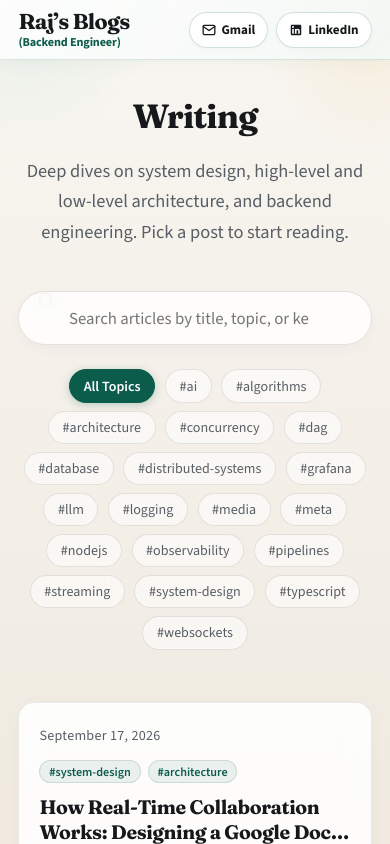
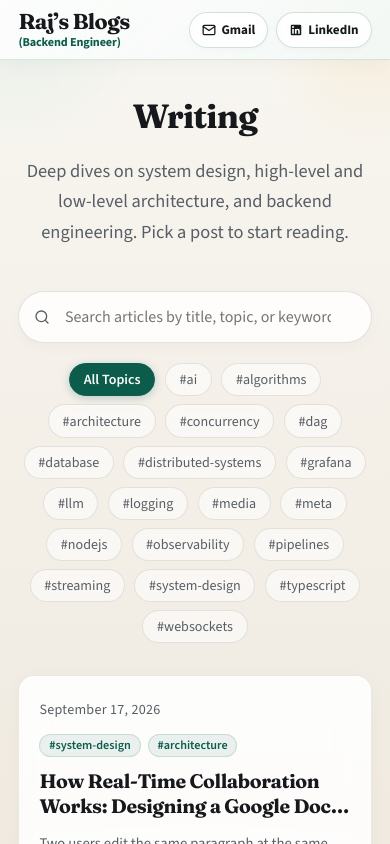
Before and after one commit to Rajkushwaha0/Personal-Blogs-Website-, a React (Vite) app: page / in a window 390 px wide. Shown: the top 844 px of the page. Built offline with nearby package versions, Linux system fonts and the light colour scheme.

Commit message:
fixed search icon issue for search bar

```diff
--- a/src/pages/HomePage.tsx
+++ b/src/pages/HomePage.tsx
@@ -87,6 +87,14 @@ export function HomePage() {
       {/* Instant Search & Topic Index Bar */}
       <div className="search-filter-bar">
         <div className="search-input-wrap">
+          <input
+            type="search"
+            className="search-input"
+            placeholder="Search articles by title, topic, or keyword (e.g. 'OT', 'CRDT', 'streaming')..."
+            value={searchQuery}
+            onChange={(e) => setSearchQuery(e.target.value)}
+            aria-label="Search posts"
+          />
           <svg
             className="search-icon"
             width="18"
@@ -97,18 +105,11 @@ export function HomePage() {
             strokeWidth="2"
             strokeLinecap="round"
             strokeLinejoin="round"
+            aria-hidden="true"
           >
             <circle cx="11" cy="11" r="8" />
             <line x1="21" y1="21" x2="16.65" y2="16.65" />
           </svg>
-          <input
-            type="search"
-            className="search-input"
-            placeholder="Search articles by title, topic, or keyword (e.g. 'OT', 'CRDT', 'streaming')..."
-            value={searchQuery}
-            onChange={(e) => setSearchQuery(e.target.value)}
-            aria-label="Search posts"
-          />
           {searchQuery && (
             <button
               type="button"
--- a/src/styles/index.css
+++ b/src/styles/index.css
@@ -948,6 +948,8 @@ a:hover {
 
 .search-input-wrap {
   position: relative;
+  display: flex;
+  align-items: center;
   width: 100%;
   max-width: 44rem;
   margin: 0 auto;
@@ -956,15 +958,29 @@ a:hover {
 .search-icon {
   position: absolute;
   left: 1.15rem;
+  top: 50%;
+  transform: translateY(-50%);
   color: var(--ink-muted);
   pointer-events: none;
+  z-index: 2;
+  display: flex;
+  align-items: center;
+  justify-content: center;
+  width: 18px;
+  height: 18px;
+  transition: color 0.2s ease;
+}
+
+.search-input-wrap:focus-within .search-icon {
+  color: var(--accent);
 }
 
 .search-input {
   width: 100%;
-  padding: 0.95rem 2.85rem 0.95rem 3.1rem;
+  padding: 0.92rem 2.85rem 0.92rem 3.15rem;
   font-family: var(--font-body);
   font-size: 1.05rem;
+  line-height: 1.5;
   color: var(--ink);
   background: rgba(255, 255, 255, 0.85);
   backdrop-filter: blur(12px);
@@ -974,6 +990,16 @@ a:hover {
   outline: none;
   box-shadow: 0 4px 16px -2px rgba(28, 25, 20, 0.04);
   transition: border-color 0.2s, box-shadow 0.2s, background 0.2s;
+  -webkit-appearance: none;
+  appearance: none;
+}
+
+.search-input::-webkit-search-decoration,
+.search-input::-webkit-search-cancel-button,
+.search-input::-webkit-search-results-button,
+.search-input::-webkit-search-results-decoration {
+  -webkit-appearance: none;
+  display: none;
 }
 
 .search-input:focus {
@@ -984,18 +1010,29 @@ a:hover {
 
 .search-clear-btn {
   position: absolute;
-  right: 1rem;
+  right: 0.85rem;
+  top: 50%;
+  transform: translateY(-50%);
+  display: inline-flex;
+  align-items: center;
+  justify-content: center;
+  width: 1.75rem;
+  height: 1.75rem;
   background: none;
   border: none;
-  font-size: 1.35rem;
+  font-size: 1.25rem;
+  line-height: 1;
   color: var(--ink-muted);
   cursor: pointer;
-  padding: 0.2rem 0.5rem;
-  border-radius: 0.25rem;
+  padding: 0;
+  border-radius: 50%;
+  z-index: 2;
+  transition: color 0.15s, background-color 0.15s;
 }
 
 .search-clear-btn:hover {
   color: var(--ink);
+  background-color: rgba(28, 25, 20, 0.06);
 }
 
 /* Centered Inverted-Triangle Tag Cloud */
@@ -1472,3 +1509,25 @@ a:hover {
     margin-bottom: 2rem;
   }
 }
+
+@media (max-width: 640px) {
+  .search-filter-bar {
+    margin: 1.25rem 0 2rem;
+    gap: 1.25rem;
+  }
+
+  .search-input {
+    font-size: 1rem;
+    padding: 0.82rem 2.5rem 0.82rem 2.85rem;
+  }
+
+  .search-icon {
+    left: 1rem;
+    width: 16px;
+    height: 16px;
+  }
+
+  .search-clear-btn {
+    right: 0.75rem;
+  }
+}
```
Also changed, not shown: 11 other files (tests, documents, lock files or other folders).
